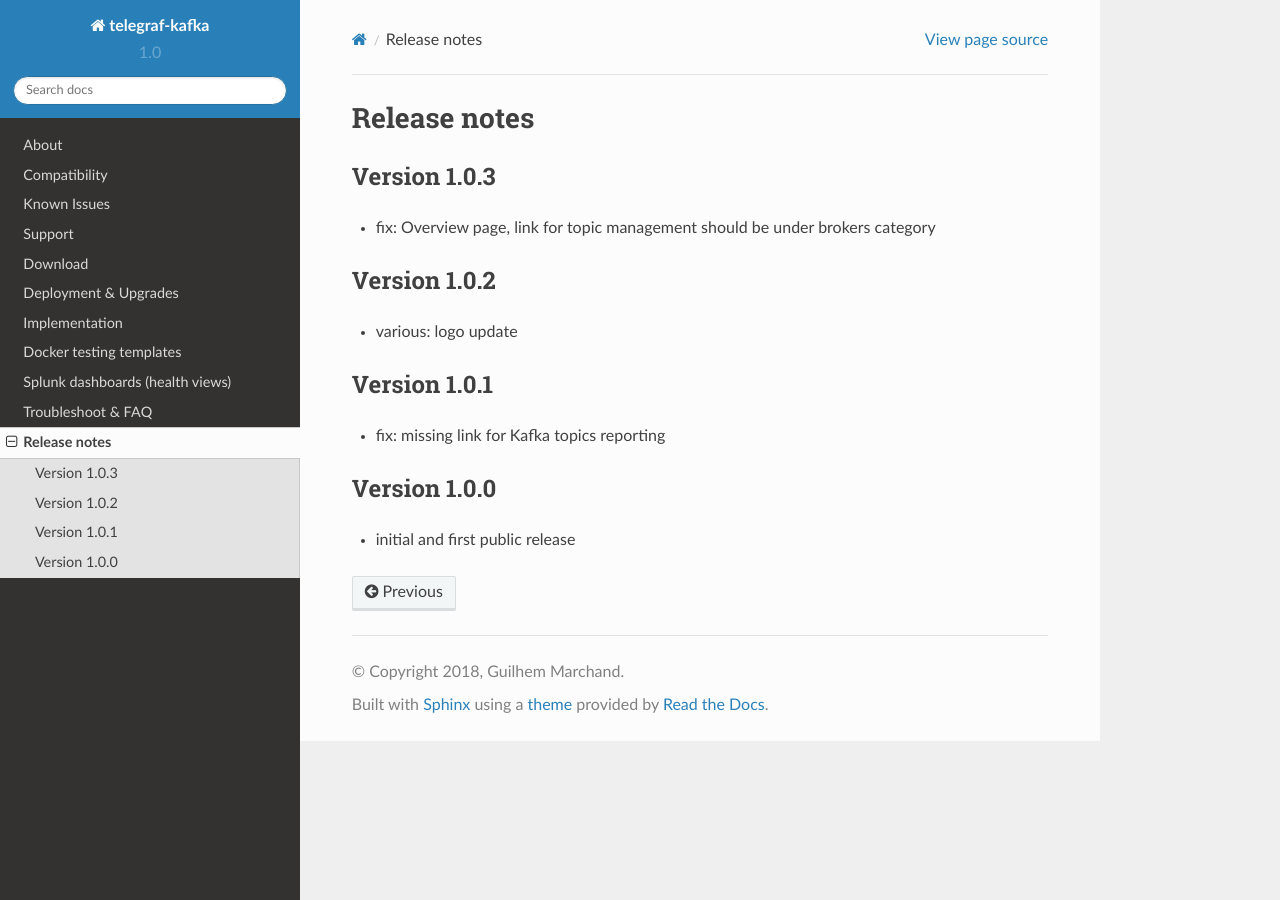
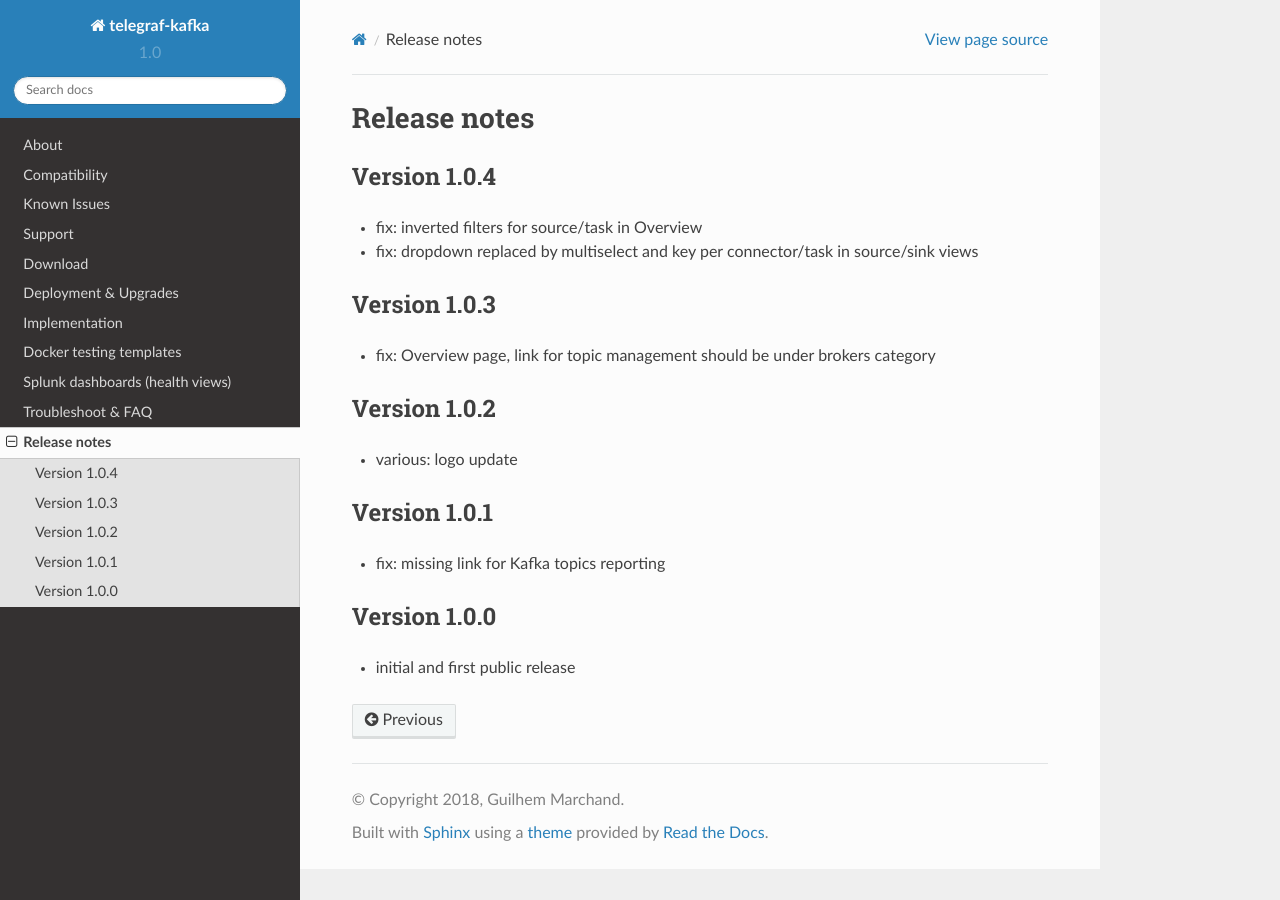
Before and after one commit to guilhemmarchand/telegraf-kafka, a Sphinx documentation site: the page built from docs/releasenotes.rst, in a window 1280 px wide. Built offline with Sphinx 7.4.7 and the Read the Docs theme 2.0.0, drawn with Linux system fonts in a browser that asks for light colours.

Commit message:
version 1.0.4

```diff
--- a/docs/releasenotes.rst
+++ b/docs/releasenotes.rst
@@ -1,5 +1,10 @@
 Release notes
 #############
+
+Version 1.0.4
+=============
+- fix: inverted filters for source/task in Overview
+- fix: dropdown replaced by multiselect and key per connector/task in source/sink views
 
 Version 1.0.3
 =============
```
Also changed, not shown: 6 other files.
